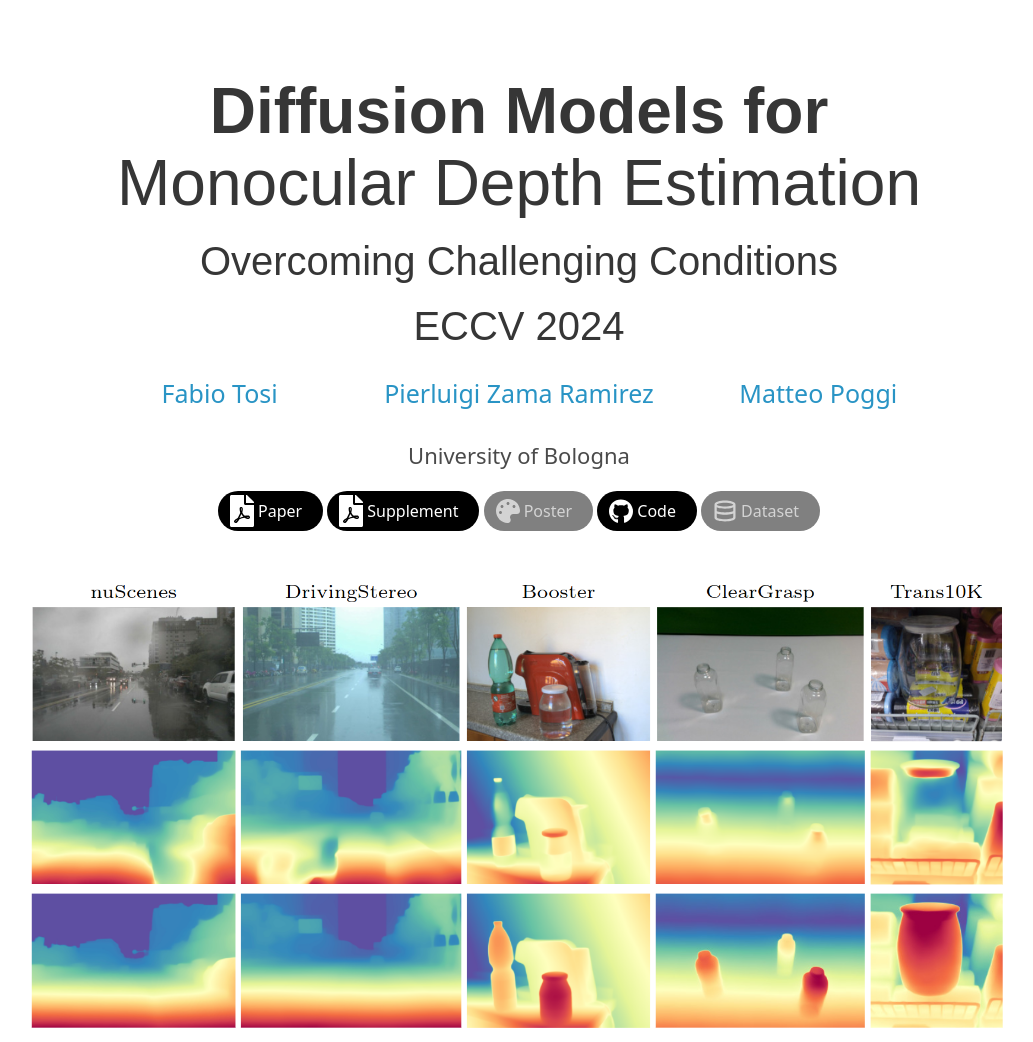
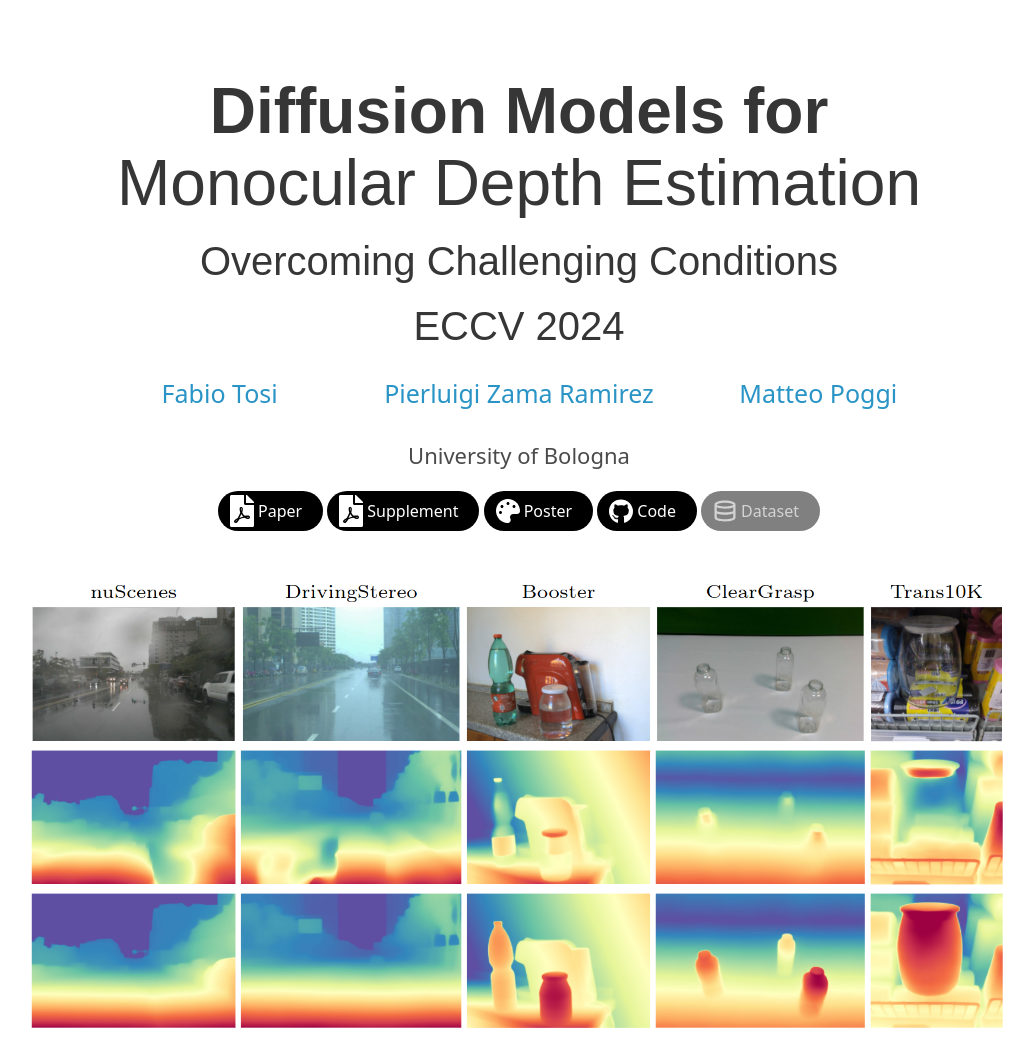
Before and after one commit to depth4challenges/depth4challenges.github.io, a plain HTML site: page index.html in a window 1280 px wide. Shown: the top 1042 px of the page, without its empty margins (121-1154 px from the left). Drawn offline with Linux system fonts and the light colour scheme; a script that the page names is missing.

Commit message:
poster added

```diff
--- a/index.html
+++ b/index.html
@@ -361,7 +361,7 @@
 						</a>
 					  </span>
 					  <span class="link-block">
-						<a class="external-link button is-normal is-rounded is-dark" disabled style="background-color:#808080; color:#D3D3D3; cursor:not-allowed; pointer-events:none;">
+						<a href="https://github.com/fabiotosi92/Diffusion4RobustDepth/raw/main/assets/poster.pdf" class="external-link button is-normal is-rounded is-dark" disabled style="background-color:#000000;">
 							<span class="icon">
 								<svg class="svg-inline--fa fa-palette fa-w-16" aria-hidden="true" focusable="false" data-prefix="fas" data-icon="palette" role="img" xmlns="http://www.w3.org/2000/svg" viewBox="0 0 512 512" data-fa-i2svg=""><path fill="currentColor" d="M204.3 5C104.9 24.4 24.8 104.3 5.2 203.4c-37 187 131.7 326.4 258.8 306.7 41.2-6.4 61.4-54.6 42.5-91.7-23.1-45.4 9.9-98.4 60.9-98.4h79.7c35.8 0 64.8-29.6 64.9-65.3C511.5 97.1 368.1-26.9 204.3 5zM96 320c-17.7 0-32-14.3-32-32s14.3-32 32-32 32 14.3 32 32-14.3 32-32 32zm32-128c-17.7 0-32-14.3-32-32s14.3-32 32-32 32 14.3 32 32-14.3 32-32 32zm128-64c-17.7 0-32-14.3-32-32s14.3-32 32-32 32 14.3 32 32-14.3 32-32 32zm128 64c-17.7 0-32-14.3-32-32s14.3-32 32-32 32 14.3 32 32-14.3 32-32 32z"></path></svg><!-- <i class="fas fa-palette"></i> Font Awesome fontawesome.com -->
 							</span>
```
